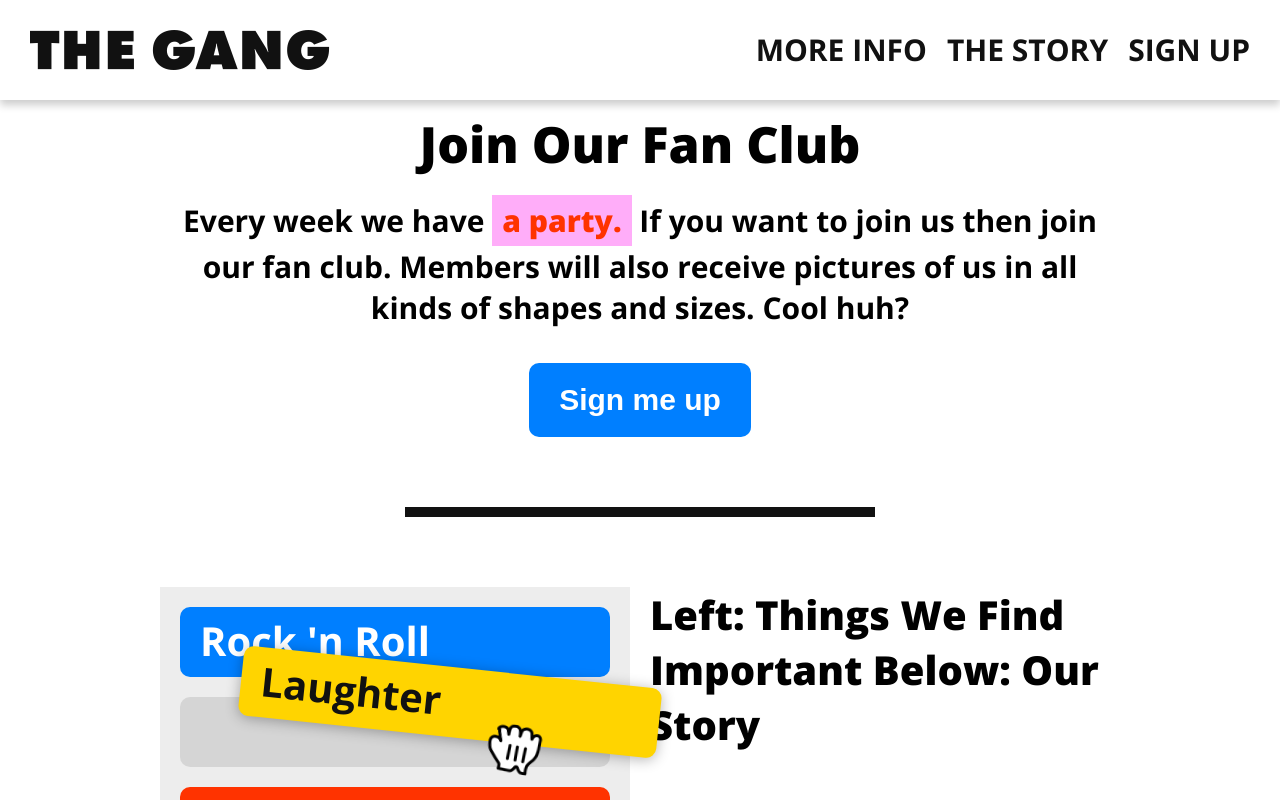
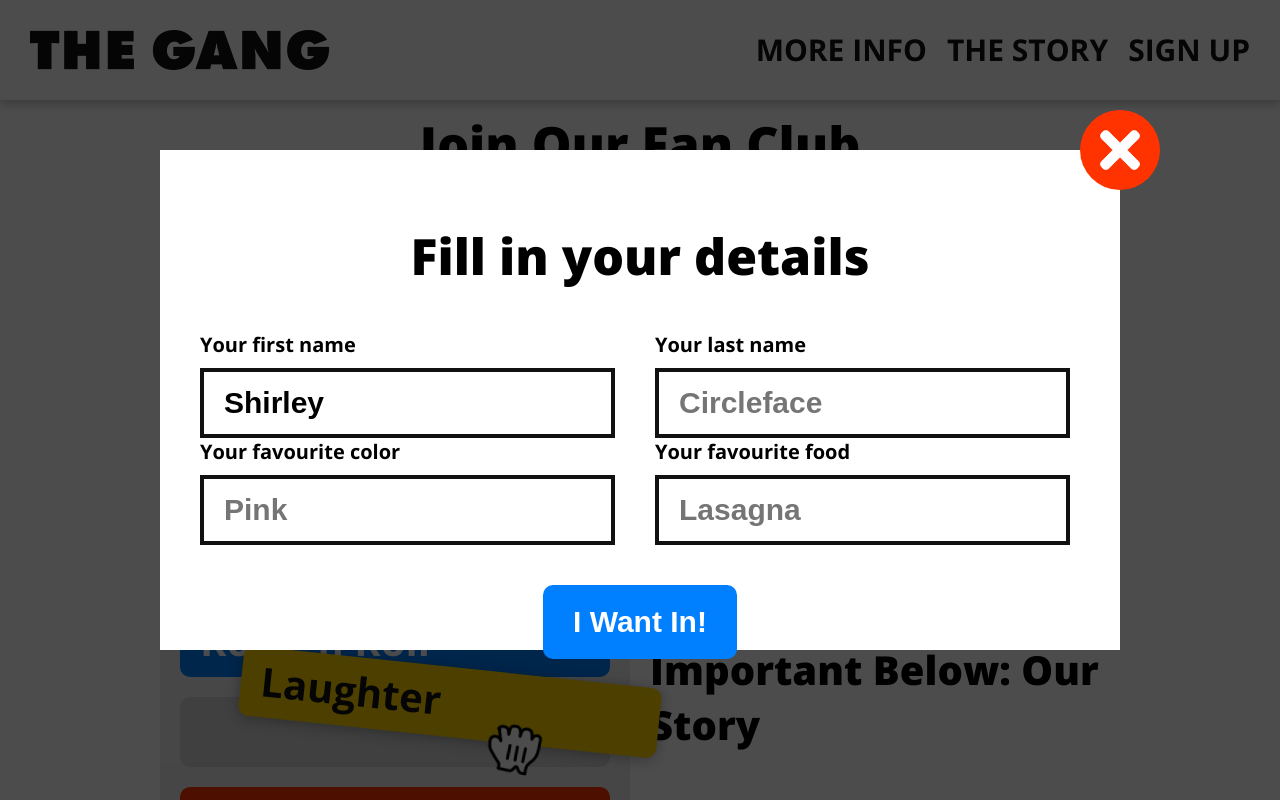
Before and after one commit to adrianbrn/the-gang, a plain HTML site: page index.html in a window 1280 px wide. Both pictures are taken after a click on the button "Sign me up". Shown: the part 840-1640 px from the top of the page. Drawn offline with nearby package versions, Linux system fonts and the light colour scheme.

Commit message:
Done, the first website!

```diff
--- a/index.html
+++ b/index.html
@@ -25,7 +25,7 @@
 <nav>
 	<a href="#" class="logo"></a>
 	<ul>
-		<li><a href="#">Sign Up</a></li>
+		<li><a href="javascript:" onclick="showPopup();">Sign Up</a></li>
 		<li><a href="#story">The Story</a></li>
 		<li><a href="#more-info">More Info</a></li>
 	</ul>
@@ -34,7 +34,7 @@
 	<div class="wrapper">
 		<h2>Join Our Fan Club</h2>
 		<p>Every week we have <span class="highlight">a party.</span> If you want to join us then join our fan club. Members will also receive pictures of us in all kinds of shapes and sizes. Cool huh?</p>
-		<button class="cta">Sign me up</button>
+		<button class="cta" onclick="showPopup();">Sign me up</button>
 	</div>
 </div>
 
@@ -71,11 +71,12 @@
 	</div>
 </footer>
 
-	<div class="popup">
+	<div class="popup" id="popup">
 		<div class="blanket"></div>
 		<div class="content">
 			<h2>Fill in your details</h2>
 			<form action="">
+			<div class="row">
 					<div class="item">
 					<label for="">Your first name</label>
 					<input type="text" placeholder="Awesomeface" value="Shirley">
@@ -84,6 +85,8 @@
 					<label for="">Your last name</label>
 					<input type="text" placeholder="Circleface">
 				</div>
+			</div>
+			<div class="row">
 					<div class="item">
 					<label for="">Your favourite color</label>
 					<input type="text" placeholder="Pink">
@@ -92,11 +95,12 @@
 					<label for="">Your favourite food</label>
 					<input type="text" placeholder="Lasagna">
 				</div>
+			</div>
 			<button class="cta">I Want In!</button>
 			</form>
-			<button class="close">Close</button>
+			<button class="close" onclick="hidePopup()";>Close</button>
 		</div>
 	</div>
-
+<script src="script.js" type="text/javascript"></script>
 </body>
 </html>
--- /dev/null
+++ b/script.js
@@ -0,0 +1,12 @@
+console.log('hey there!')
+
+
+function showPopup () {
+	var popup = document.getElementById('popup');
+	popup.classList.add('show')
+}
+
+function hidePopup () {
+	var popup = document.getElementById('popup');
+	popup.classList.remove('show')
+}
--- a/style.css
+++ b/style.css
@@ -272,4 +272,100 @@ footer a{
 
 .popup{
 	display: none;
+	position: fixed;
+	top: 0;
+	bottom: 0;
+	right: 0;
+	left: 0;
+	z-index: 2;
 }
+
+.popup.show{
+	display: block;
+}
+
+.popup .blanket{
+	background-color: rgba(0,0,0,.7);
+	position: absolute;
+	top: 0;
+	bottom: 0;
+	right: 0;
+	left: 0;
+}
+
+.popup .content{
+	box-sizing: border-box;
+	padding: 30px 40px;
+	width: 960px;
+	height: 500px;
+	background-color: white;
+	text-align: center;
+	position: absolute;
+	left: 50%;
+	top: 50%;
+	margin-top: -250px;
+	margin-left: -480px;
+}
+
+.popup h2{
+	margin: 10 0 20px;
+}
+
+.popup .cta{
+	margin-top: 40px;
+}
+
+.popup .close{
+	width: 80px;
+	height: 80px;
+	background: #FF3300 url(img/close.png) no-repeat center center;
+	background-size: 50%;
+	position: absolute;
+	top: -40px;
+	right: -40px;
+	border-radius: 50%;
+	border: none;
+	outline: none;
+	overflow: hidden;
+	text-indent: -999px;
+	cursor: pointer;
+}
+
+.popup .row{
+
+}
+
+.popup .row:after{
+	content: ""
+	display: table;
+	clear: both;
+}
+
+.popup .item{
+	float: left;
+	width: 415px;
+	margin-left: 40px;
+	text-align: left;
+}
+
+.popup .item:first-child{
+	margin-left: 0;
+}
+
+.popup .item label{
+	display: block;
+	font-size: 20px;
+	font-weight: bold;
+	margin-bottom: 10px;
+}
+
+.popup .item input[type='text']{
+	display: block;
+	font-size: 30px;
+	font-weight: bold;
+	border: 4px solid #111111;
+	height: 70px;
+	box-sizing: border-box;
+	width: 100%;
+	padding: 15px 20px;
+}
```
Lines whose indentation alone changed are shown as unchanged.
